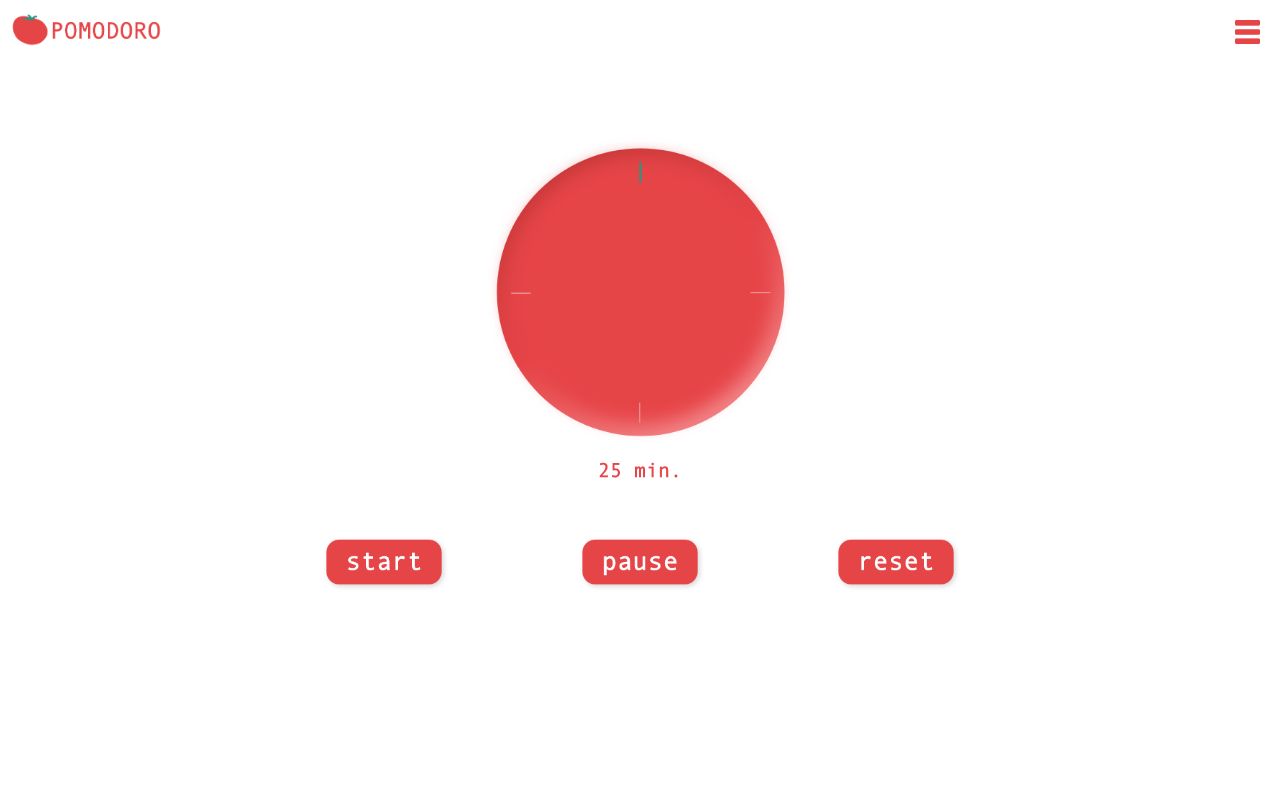
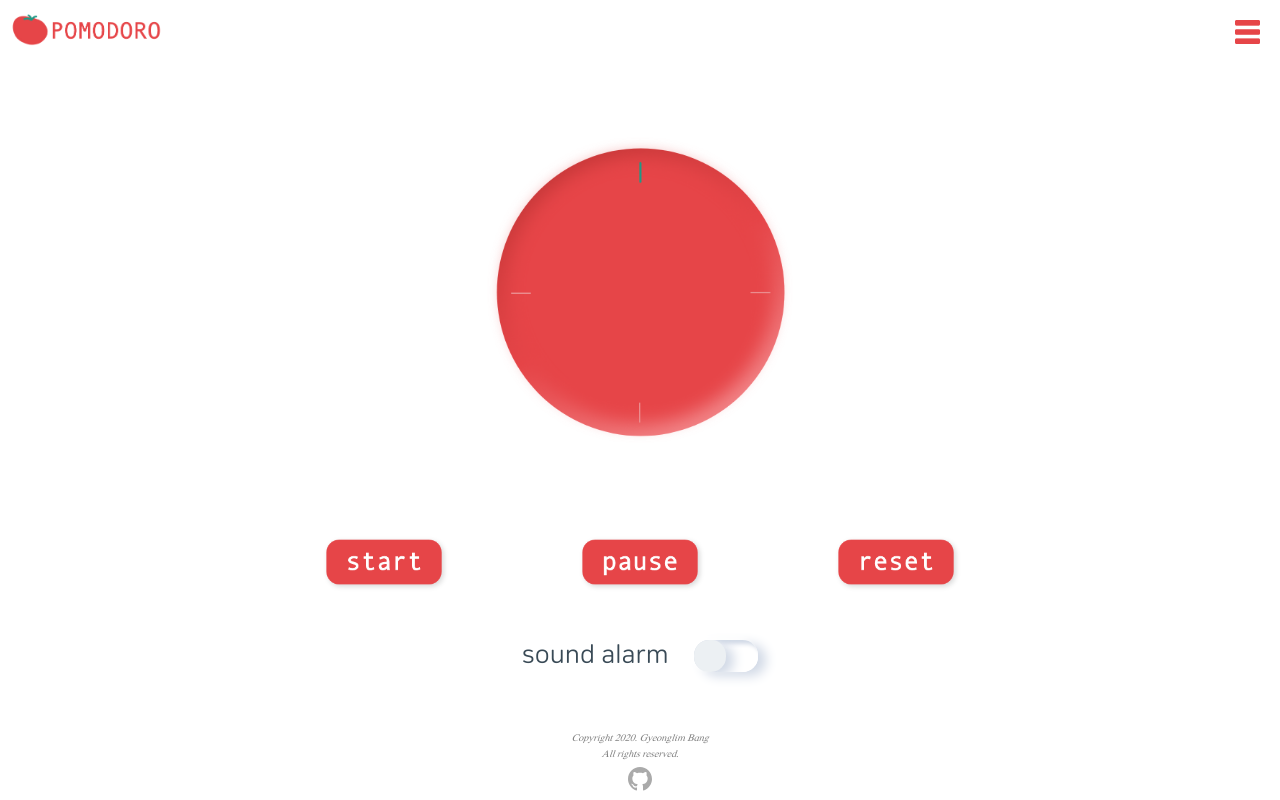
Before and after one commit to ohohoi/Pomodoro-frontend, a React (Create React App) app: page / in a window 1280 px wide. Shown: the top 800 px of the page. Built offline with nearby package versions, Linux system fonts and the light colour scheme.

Commit message:
feat: add toggle button

```diff
--- a/src/App.js
+++ b/src/App.js
@@ -1,7 +1,7 @@
 import { Route } from 'react-router-dom'
 import './App.css'
 import About from './pages/About/About'
-import Home from './pages/Home'
+import Home from './pages/Home/Home'
 import Footer from './presentational/Footer/Footer'
 import Header from './presentational/Header/Header'
 
--- a/src/container/SettingsContainer/SettingsContainer.css
+++ b/src/container/SettingsContainer/SettingsContainer.css
@@ -1,9 +1,9 @@
 @import url('../../App.css');
 
 div#settings-container {
-    min-height: var(--clock-size);
-    margin-left: 30vw;
-    margin-right: 30vw;
+    margin-left: 20vw;
+    margin-right: 20vw;
     margin-top: 1vw;
     padding-top: 1vw;
+    text-align: center;
 }
--- a/src/container/SettingsContainer/SettingsContainer.js
+++ b/src/container/SettingsContainer/SettingsContainer.js
@@ -1,9 +1,11 @@
 import React from 'react'
+import SetSoundNoti from '../../presentational/SetSoundNoti/SetSoundNoti'
 import './SettingsContainer.css'
 
 const SettingsContainer = () => {
     return (
         <div id="settings-container">
+            <SetSoundNoti/>
         </div>
     )
 }
--- a/src/pages/Home.js
+++ /dev/null
@@ -1,16 +0,0 @@
-import React from 'react'
-import ClockContainer from '../container/ClockContainer/ClockContainer'
-import BtnContainer from '../container/BtnContainer/BtnContainer'
-import SettingsContainer from '../container/SettingsContainer/SettingsContainer'
-
-const Home = () => {
-    return (
-        <div>
-            <ClockContainer/>
-            <BtnContainer/>
-            <SettingsContainer/>
-        </div>
-    )
-}
-
-export default Home;
--- /dev/null
+++ b/src/pages/Home/Home.css
@@ -0,0 +1,3 @@
+div#home {
+    min-height: 70vh;
+}
--- /dev/null
+++ b/src/pages/Home/Home.js
@@ -0,0 +1,17 @@
+import React from 'react'
+import './Home.css'
+import ClockContainer from '../../container/ClockContainer/ClockContainer'
+import BtnContainer from '../../container/BtnContainer/BtnContainer'
+import SettingsContainer from '../../container/SettingsContainer/SettingsContainer'
+
+const Home = () => {
+    return (
+        <div id="home">
+            <ClockContainer/>
+            <BtnContainer/>
+            <SettingsContainer/>
+        </div>
+    )
+}
+
+export default Home;
--- a/src/presentational/ClockRed/ClockRed.js
+++ b/src/presentational/ClockRed/ClockRed.js
@@ -1,13 +1,11 @@
 import React from 'react'
 import './ClockRed.css'
 import clockSrc from '../../resources/img/clock.png'
-import labelSrc from '../../resources/img/min.png'
 
 const ClockRed = () => {
     return (
         <div className="clock-red">
             <img src={ clockSrc } className="clock-red" alt="clock"/>
-            <img src={ labelSrc } className="clock-label" alt="25 min."/>
         </div>
     )
 }
--- /dev/null
+++ b/src/presentational/SetSoundNoti/SetSoundNoti.css
@@ -0,0 +1,46 @@
+@import url('../../App.css');
+
+.label {
+    display: inline-flex;
+    align-items: center;
+    color: #394a56;
+    font-size: calc(10px + 1.2vw);
+    font-family: "nanum-square-round";
+}
+
+.toggle {
+    isolation: isolate;
+    position: relative;
+    width: 5vmax;
+    height: 2.5vmax;
+    border-radius: 1.2vmax;
+    margin-left: 2vw;
+    overflow: hidden;
+    box-shadow:
+      -8px -4px 8px 0px #ffffff,
+      8px 4px 12px 0px #d1d9e6,
+      4px 4px 4px 0px #d1d9e6 inset,
+      -4px -4px 4px 0px #ffffff inset;
+    cursor: pointer;
+}
+
+.toggle-state {
+    display: none;
+}
+
+.indicator {
+    height: 100%;
+    width: 200%;
+    background: #ecf0f3;
+    border-radius: 15px;
+    transform: translate3d(-75%, 0, 0);
+    transition: transform 0.4s cubic-bezier(0.85, 0.05, 0.18, 1.35);
+    box-shadow:
+      -8px -4px 8px 0px #ffffff,
+      8px 4px 12px 0px #d1d9e6;
+}
+
+.toggle-state:checked ~ .indicator {
+    transform: translate3d(25%, 0, 0);
+    background-color: var(--sub-color);
+}
--- /dev/null
+++ b/src/presentational/SetSoundNoti/SetSoundNoti.js
@@ -0,0 +1,18 @@
+import React from 'react'
+import './SetSoundNoti.css'
+
+const SetSoundNoti = () => {
+    return (
+        <div id="set-sound">
+            <label className="label">
+                sound alarm
+                <div className="toggle">
+                    <input className="toggle-state" type="checkbox"/>
+                    <div className="indicator"></div>
+                </div>
+            </label>
+        </div>
+    )
+}
+
+export default SetSoundNoti
```
